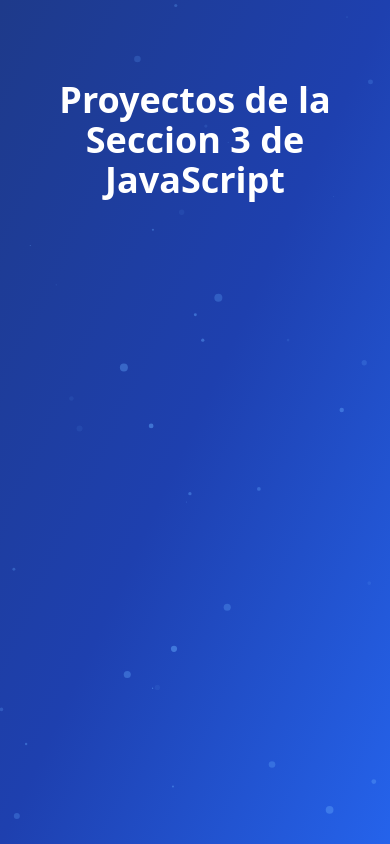
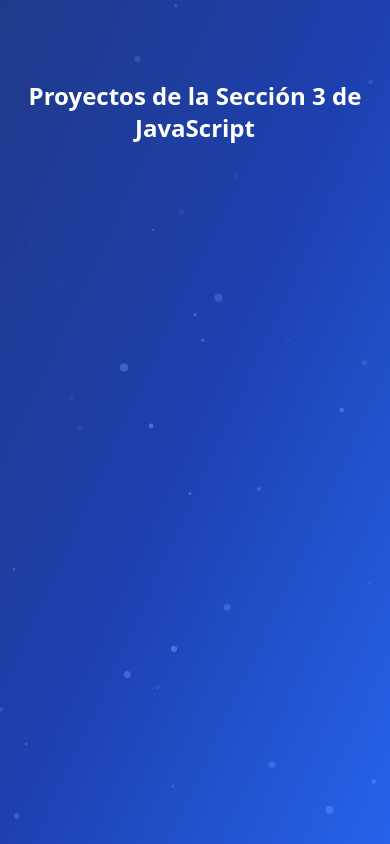
Before and after one commit to Hersil23/ProyectosSeccion3JS, a plain HTML site: page index.html in a window 390 px wide. Drawn offline with nearby package versions, Linux system fonts and the light colour scheme.

Commit message:
responsive

```diff
--- a/index.html
+++ b/index.html
@@ -14,8 +14,11 @@
   <div id="tsparticles" class="absolute inset-0 z-0"></div>
 
   <!-- Contenido principal -->
-  <div class="relative z-10 flex flex-col items-center justify-start h-screen text-center px-4 pt-20">
-    <h1 class="text-4xl font-bold mb-4">Proyectos de la Seccion 3 de JavaScript</h1>
+  <div class="relative z-10 flex flex-col items-center justify-start min-h-screen text-center px-4 pt-20">
+    <h1 class="text-2xl sm:text-3xl md:text-4xl lg:text-5xl font-bold mb-8 animate-fade-slide">
+    Proyectos de la Sección 3 de JavaScript
+    </h1>
+
 
 
 
```
